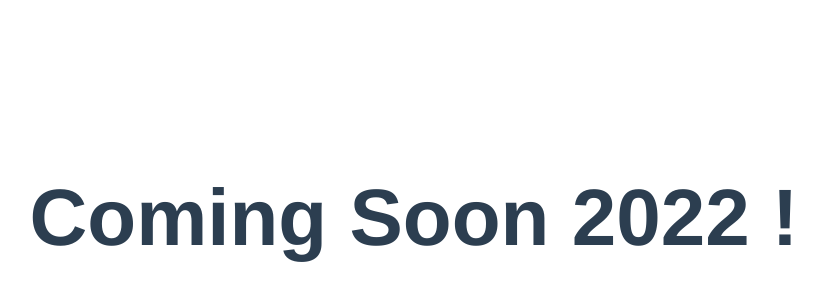
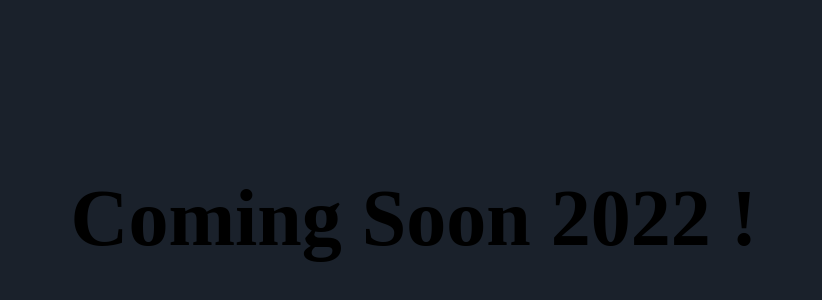
Before and after one commit to NukaWorks/nutdevs.org-web, a Vue app: page / in a window 1280 px wide. Shown: the part 182-482 px from the top of the page, without its empty margins (226-1048 px from the left). Built offline with nearby package versions, Linux system fonts and the light colour scheme.

Commit message:
App: Updated colors & background

```diff
--- a/src/App.vue
+++ b/src/App.vue
@@ -22,7 +22,6 @@ body {
 }
 
 #app {
-  font-family: Avenir, Helvetica, Arial, sans-serif;
-  color: #2c3e50;
+  background: #1a212b;
 }
 </style>
```
